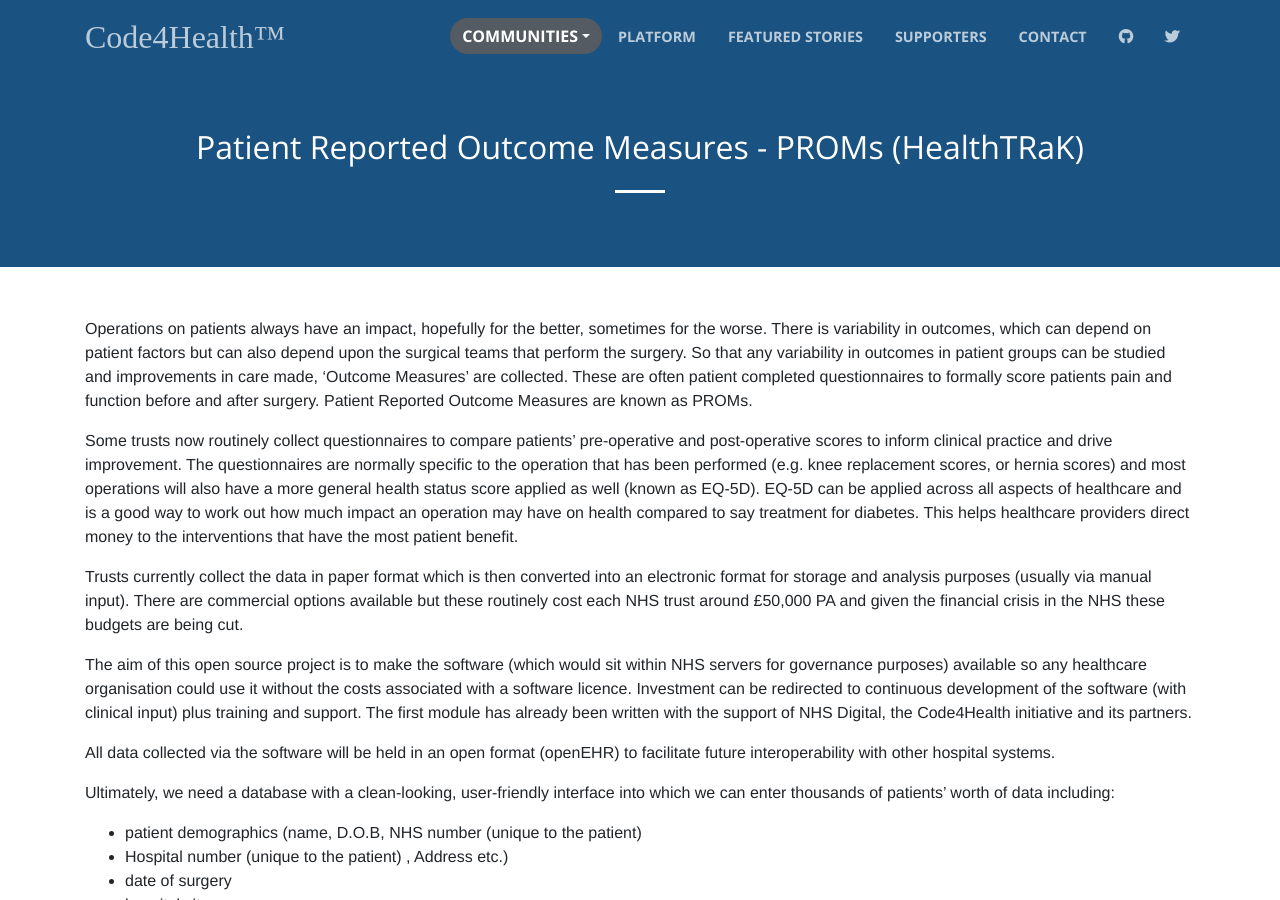
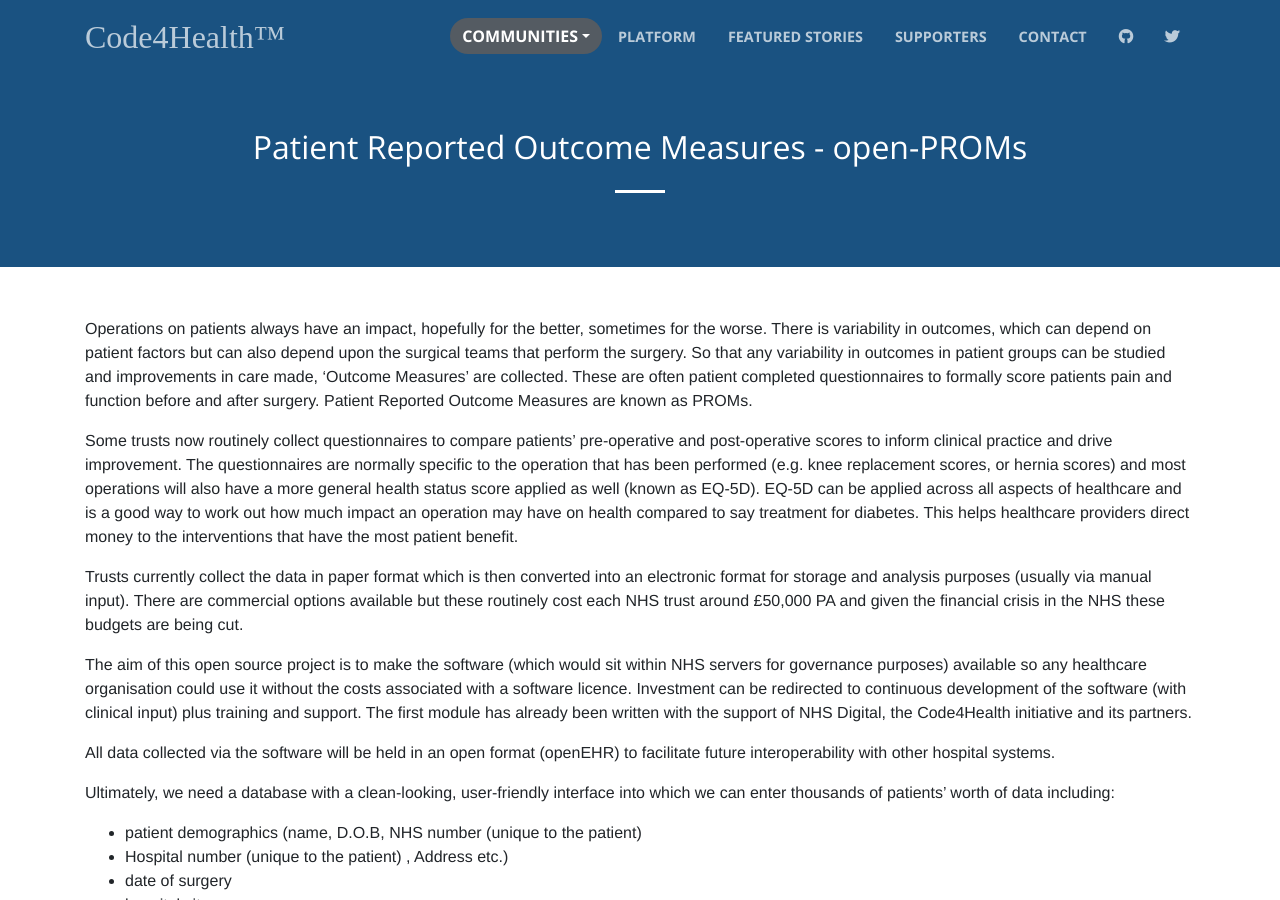
Before and after one commit to robdyke/code4health.org, a Jekyll site: the page built from _pages/PROMS.md, in a window 1280 px wide and 900 px high. Built offline with Jekyll 4.4.1, drawn with Linux system fonts in a browser that asks for light colours; nearby versions of some CDN libraries; some web fonts are replaced; our own code applies the rules of GitHub Pages for plain Markdown files.

Commit message:
Key word updates

```diff
--- a/_pages/PROMS.md
+++ b/_pages/PROMS.md
@@ -1,12 +1,12 @@
 ---
-permalink: "/HealthTRaK_PROMs/"
+permalink: "/open-PROMs/"
 layout: page
-title:  "Patient Reported Outcome Measures - PROMs (HealthTRaK)"
+title:  "Patient Reported Outcome Measures - open-PROMs
 ---
 
 <section class="bg-primary text-white" id="about" style="padding-bottom:50px">
       <div class="container text-center">
-        <h2 class="mb-4">Patient Reported Outcome Measures - PROMs (HealthTRaK)</h2>
+        <h2 class="mb-4">Patient Reported Outcome Measures - open-PROMs</h2>
        </div>
        <hr class="light my-4">
 </section>
```
Also changed, not shown: _communities/PROMS.md (+2 -2 lines), _communities/chat-bot.md (+1 -1 lines).
